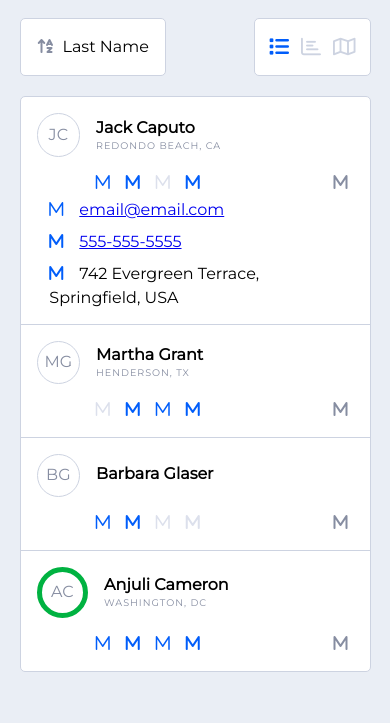
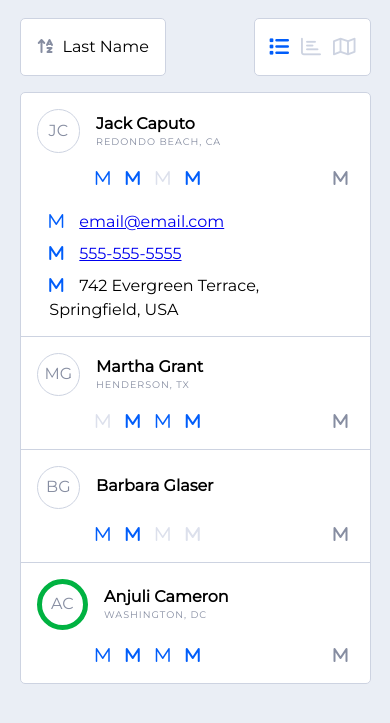
Before and after one commit to knpFletcher/ActionActivity, a plain HTML site: page index.html in a window 390 px wide. Both pictures are taken after a click on the button 340 px from the left and 263 px from the top of the page. Shown: the part 81-804 px from the top of the page. Drawn offline with Linux system fonts and the light colour scheme.

Commit message:
Responsive style updates

```diff
--- a/css/styles.css
+++ b/css/styles.css
@@ -52,7 +52,7 @@
 }
 
 .l-header {
-  margin-bottom: 20px;
+  margin-bottom: 1em;
 }
 
 .person__contact {
@@ -61,6 +61,10 @@
 
 .person__details {
   margin-left: 1.5em;
+}
+
+.person__data {
+  padding-bottom: 1em;
 }
 
 /* Lists */
@@ -82,7 +86,7 @@
 
 .m-people__person {
   border-bottom: 1px solid #CDD3E1;
-  padding: 0 1em 1em;
+  padding: 0 1em;
 }
 
 .people li:nth-last-child(1) {
@@ -107,7 +111,7 @@
 
 .contact__details {
   display: block;
-  margin-left: .8em;
+  margin: 0 0 1em .8em;
 }
 
 .contact__details address {
```
